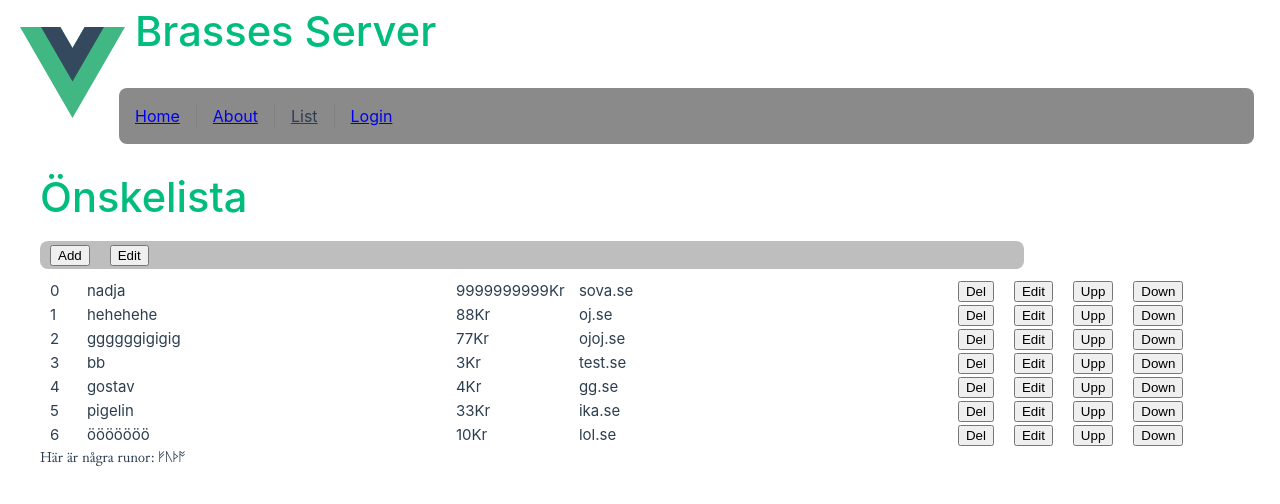
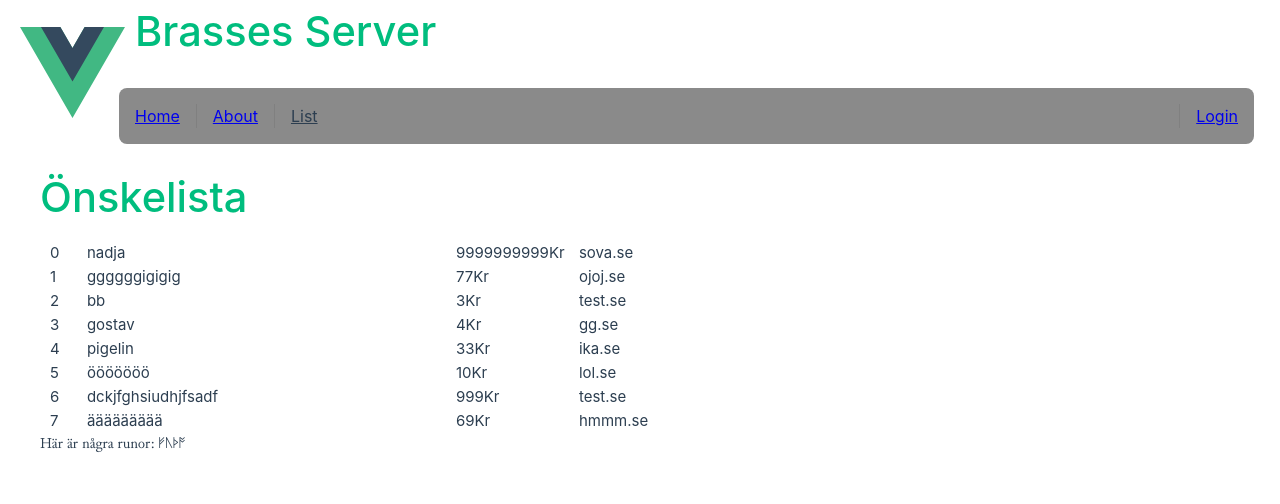
Before and after one commit to brasse18/new-brasse-pc.eu, a Vue app in the folder brasse-pc.eu/: page /list in a window 1280 px wide. Shown: the top 504 px of the page. Built offline with nearby package versions, Linux system fonts and the light colour scheme; what vue3-google-login would draw is missing.

Commit message:
list and login fungerar som planerar bara styling kvar

```diff
--- a/brasse-pc.eu/src/App.vue
+++ b/brasse-pc.eu/src/App.vue
@@ -10,7 +10,7 @@ let loginStatus: boolean = false;
 let credential: string = "";
 const componentKey = ref(0);
 if (getCookie("token") === "") {
-  setCookie('token', "", 7);
+  setCookie('token', "", 1);
 }
 
 const token = ref(getCookie('token'));
@@ -32,6 +32,10 @@ watch(token, (newValue, oldValue) => {
   console.log('token ändrades från', oldValue, 'till', newValue);
 });
 
+function loggedOut() {
+  router.push('/login');
+}
+
 
 </script>
 
@@ -39,7 +43,7 @@ watch(token, (newValue, oldValue) => {
   <header>
     <img alt="Vue logo" class="logo" src="@/assets/logo.svg" width="125" height="125" />
 
-    <Menue id="Menue" :key="componentKey" />
+    <Menue @loggedOut="loggedOut" id="Menue" :key="componentKey" />
   </header>
 
   <RouterView @loggedIn="setOnlineStatus" @credential="saveCredential" id="RouterView" />
--- a/brasse-pc.eu/src/assets/json/data.json
+++ b/brasse-pc.eu/src/assets/json/data.json
@@ -1 +1 @@
-[{"name":"nadja","cost":9999999999,"url":"sova.se"},{"name":"hehehehe","cost":88,"url":"oj.se"},{"name":"ggggggigigig","cost":77,"url":"ojoj.se"},{"name":"bb","cost":3,"url":"test.se"},{"name":"gostav","cost":4,"url":"gg.se"},{"name":"pigelin","cost":33,"url":"ika.se"},{"name":"ööööööö","cost":10,"url":"lol.se"}]
+[{"name":"nadja","cost":9999999999,"url":"sova.se"},{"name":"ggggggigigig","cost":77,"url":"ojoj.se"},{"name":"bb","cost":3,"url":"test.se"},{"name":"gostav","cost":4,"url":"gg.se"},{"name":"pigelin","cost":33,"url":"ika.se"},{"name":"ööööööö","cost":10,"url":"lol.se"},{"name":"dckjfghsiudhjfsadf","cost":999,"url":"test.se"},{"name":"äääääääää","cost":69,"url":"hmmm.se"}]
--- a/brasse-pc.eu/src/components/APIHandler.ts
+++ b/brasse-pc.eu/src/components/APIHandler.ts
@@ -13,7 +13,7 @@ export const postData = async (saveData: JSON, inToken: string) => {
 
   try {
     const response = await axios.post(url, data);
-    console.log('Svar från servern:', response.data);
+    //console.log('Svar från servern:', response.data);
     // Gör något med svaret från servern om så behövs
   } catch (error) {
     console.error('Fel vid anrop till servern:', error);
@@ -21,8 +21,8 @@ export const postData = async (saveData: JSON, inToken: string) => {
   }
 };
 
-export const validate = async (inToken: string) => {
-  const url = server + ":" + port + "/save";
+export const validate = async (inToken: string): Promise<boolean> => {
+  const url = server + ":" + port + "/validate";
   console.log(url);
   const data = {
     token: inToken
@@ -30,10 +30,11 @@ export const validate = async (inToken: string) => {
 
   try {
     const response = await axios.post(url, data);
-    console.log('Svar från servern:', response.data);
-    // Gör något med svaret från servern om så behövs
+    //console.log('Svar från servern:', response.data);
+    //console.log('Responsnummer:', response.status);
+    return true;
   } catch (error) {
     console.error('Fel vid anrop till servern:', error);
-    // Hantera fel om sådana uppstår
+    return false;
   }
 };
--- a/brasse-pc.eu/src/components/ListRow.vue
+++ b/brasse-pc.eu/src/components/ListRow.vue
@@ -50,7 +50,7 @@ function delItem() {
         <EditRow :startItem="item" @addItem="editItem" />
         <buttonComp @klick-Event="toggelEdit" class="item" label="Exit" />
     </template>
-    <div class="item" v-if="edit, !editItemRow">
+    <div class="item" v-if="edit && !editItemRow">
         <buttonComp @klick-Event="delItem" label="Del" class="item" />
         <buttonComp @klick-Event="toggelEdit" label="Edit" class="item" />
         <buttonComp label="Upp" class="item" />
--- a/brasse-pc.eu/src/components/Menu.vue
+++ b/brasse-pc.eu/src/components/Menu.vue
@@ -1,12 +1,17 @@
 <script setup lang="ts">
 import Rubrik from './Rubrik.vue'
 import Routs from './Routs.vue'
+
+const emit = defineEmits(['loggedOut']);
+function loggedOut() {
+  emit('loggedOut');
+}
 </script>
 
 <template>
     <div class="wrapper">
       <Rubrik msg="Brasses Server" />
-      <Routs class="Routs"/>
+      <Routs @loggedOut="loggedOut" class="Routs"/>
     </div>
 </template>
 
--- a/brasse-pc.eu/src/components/OList.vue
+++ b/brasse-pc.eu/src/components/OList.vue
@@ -1,9 +1,12 @@
 <script setup lang="ts">
-import { ref } from 'vue'
+import { computed, ref, onMounted } from 'vue'
 import ListRow from './ListRow.vue'
 import type { Item } from '../components/ItamObjekt'
 import buttonComp from "../components/Button.vue"
 import EditRow from './EditRow.vue'
+import { getCookie } from '../components/CookiHandler';
+import { validate } from '../components/APIHandler';
+import type { promises } from 'dns'
 const props = defineProps<{
     msg: string
     arr: Array<Item>
@@ -13,8 +16,24 @@ const emit = defineEmits(['addItem', 'delItem', 'ediItem']);
 const startEditItem: Item = { name: "", cost: 0, url: "" };
 const showAddControl = ref(false);
 const showEditControl = ref(false);
+const showEditControlKey = ref(0);
 const editControlKey = ref(0);
-const arrKey = ref(0);
+const showEditControlPanel = ref(false);
+const showEditControlPanelKey = ref(0);
+
+async function checkAdmin(): promises<boolean> {
+    if (getCookie("token") !== "") {
+        showEditControlPanel.value = await validate(getCookie("token"));
+        //console.log("hhhhh: ", await validate(getCookie("token")));
+        //console.log("testend har körst " + showEditControlPanel.value);
+        showEditControlPanelKey.value += 1;
+    }
+    return showEditControlPanel.value;
+}
+
+onMounted(async () => {
+    await checkAdmin();
+});
 
 function addItem(newItem: Item) {
     emit('addItem', newItem);
@@ -45,14 +64,17 @@ function toggleAdd() {
 
 <template>
     <div class="greetings">
-        <h1 class="green">{{ msg }}</h1>
-        <div class="control">
-            <buttonComp @klick-Event="toggleAdd" label="Add" class="item" />
-            <buttonComp @klick-Event="toggleEdit" label="Edit" class="item" />
-        </div>
+        <h1 class="green">{{ props.msg }}</h1>
+        <template v-if="showEditControlPanel">
+            <div class="control">
+                <buttonComp @klick-Event="toggleAdd" label="Add" class="item" />
+                <buttonComp @klick-Event="toggleEdit" label="Edit" class="item" />
+            </div>
+        </template>
 
-        <div v-for="(item, index) in arr" :key="index">
-            <ListRow @delEvent="delItem" @ediEvent="editItem" :item="item" :id="index" :edit="showEditControl" />
+        <div v-for="(item, index) in props.arr" :key="index">
+            <ListRow @delEvent="delItem" @ediEvent="editItem" :item="item" :id="index" :edit="showEditControl"
+                :key="showEditControlKey" />
         </div>
     </div>
     <template v-if="showAddControl">
--- a/brasse-pc.eu/src/components/Routs.vue
+++ b/brasse-pc.eu/src/components/Routs.vue
@@ -1,11 +1,12 @@
 <script setup lang="ts">
 import { RouterLink } from 'vue-router'
-import {  ref, watch } from 'vue'
-import { getCookie, getUserNameFromCookie, removeToken} from '../components/CookiHandler'
+import { ref } from 'vue'
+import { getCookie, getUserNameFromCookie, removeToken } from '../components/CookiHandler'
 
+const emit = defineEmits(['loggedOut']);
 const isNotLogdin = ref(false);
 const showMenu = ref(false);
-const userMenuKey = ref(0);
+const isNotLogdinKey = ref(0);
 
 if (getCookie("token") === "") {
   isNotLogdin.value = true;
@@ -17,32 +18,41 @@ function toggelUserMenu() {
 }
 
 function Logout() {
-  isNotLogdin.value = false;
+  isNotLogdin.value = true;
   removeToken();
+  isNotLogdinKey.value += 1;
+  console.log("logout");
+  emit('loggedOut');
 }
 
-watch([isNotLogdin, showMenu], () => {
-  userMenuKey.value += 1;
-});
 </script>
 
 <template>
-  <nav :key="userMenuKey">
+  <nav>
     <RouterLink to="/">Home</RouterLink>
     <RouterLink to="/about">About</RouterLink>
     <RouterLink to="/list">List</RouterLink>
-    <RouterLink to="/login" v-if="isNotLogdin">Login</RouterLink>
-    <div class="user-menue" v-if="!isNotLogdin" @click="toggelUserMenu()">{{ getUserNameFromCookie() }}</div>
-    <div class="dropdown-menu" v-if="showMenu">
-    <ul>
-      <li><a @click="Logout">Logout</a></li>
-    </ul>
-  </div>
+    <RouterLink to="/login" v-if="isNotLogdin" class="login">Login</RouterLink>
+    <template v-if="!isNotLogdin">
+      <div class="user-menue" @click="toggelUserMenu()">{{ getUserNameFromCookie()
+      }}
+      </div>
+      <div class="dropdown-menu" v-if="showMenu">
+        <ul>
+          <li><a @click="Logout">Logout</a></li>
+        </ul>
+      </div>
+    </template>
   </nav>
 </template>
 
 <style scoped>
 .user-menue {
+  float: right;
+  padding: 0 1rem;
+}
+
+.login {
   float: right;
   padding: 0 1rem;
 }
@@ -91,9 +101,7 @@ nav {
 }
 
 /* Dölj menyns innehåll som standard */
-.dropdown-menu ul {
-
-}
+.dropdown-menu ul {}
 
 /* Visa menyns innehåll när musen hovrar över menyn */
 .dropdown-menu:hover ul {
--- a/brasse-pc.eu/src/views/ListView.vue
+++ b/brasse-pc.eu/src/views/ListView.vue
@@ -17,7 +17,6 @@ function addItem(item: Item) {
 }
 
 function delItem(index: number) {
-    console.log("lsakjlaksjdlkajsldkjas");
     dataHandler.delItem(index);
     updateList();
 }
```
Also changed, not shown: 1 other file (tests, documents, lock files or other folders).
